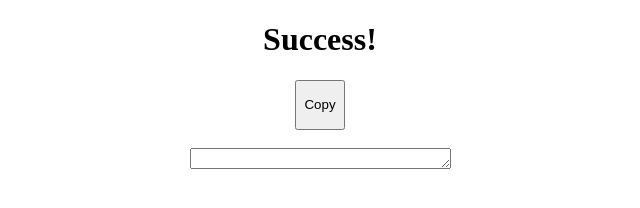
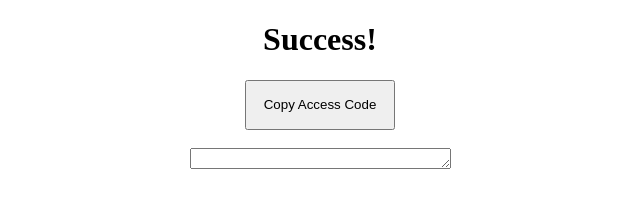
Before and after one commit to skrel/sf_auth_success, a plain HTML site: page index.html in a window 1280 px wide. Shown: the whole page, without its empty margins (320-960 px from the left). Drawn offline with Linux system fonts and the light colour scheme.

Commit message:
Update index.html

```diff
--- a/index.html
+++ b/index.html
@@ -12,7 +12,7 @@
   <body>
     <h1>Success!</h1>
     <div>
-      <input type="button" value="Copy" onclick="Copy();" style="height:50px; width:50px">
+      <input type="button" value="Copy Access Code" onclick="Copy();" style="height:50px; width:150px">
       <br />
       <br />
       <textarea id="paste-box" rows="1" cols="30" style="color: transparent;text-shadow: 0 0 8px rgba(0,0,0,0.5);"></textarea>
```
